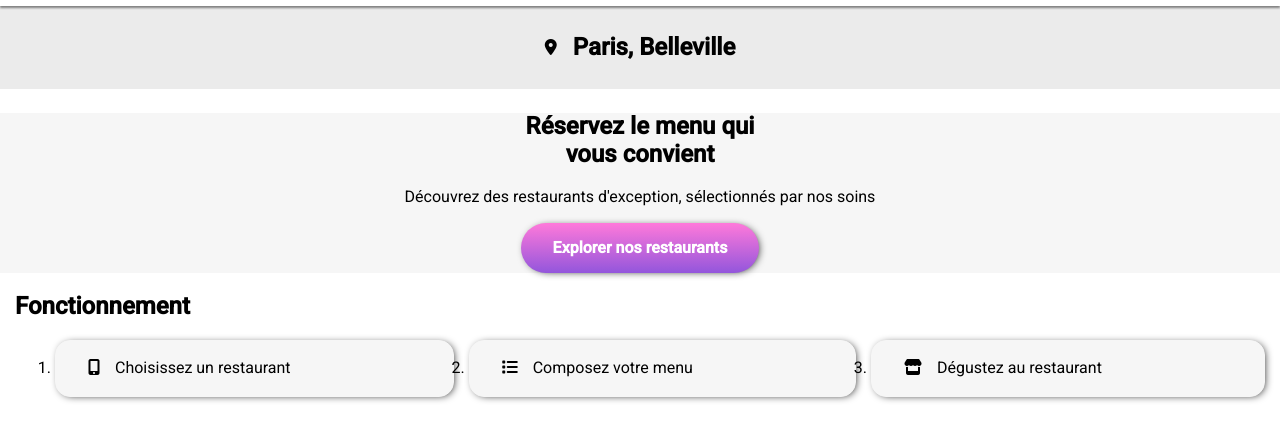
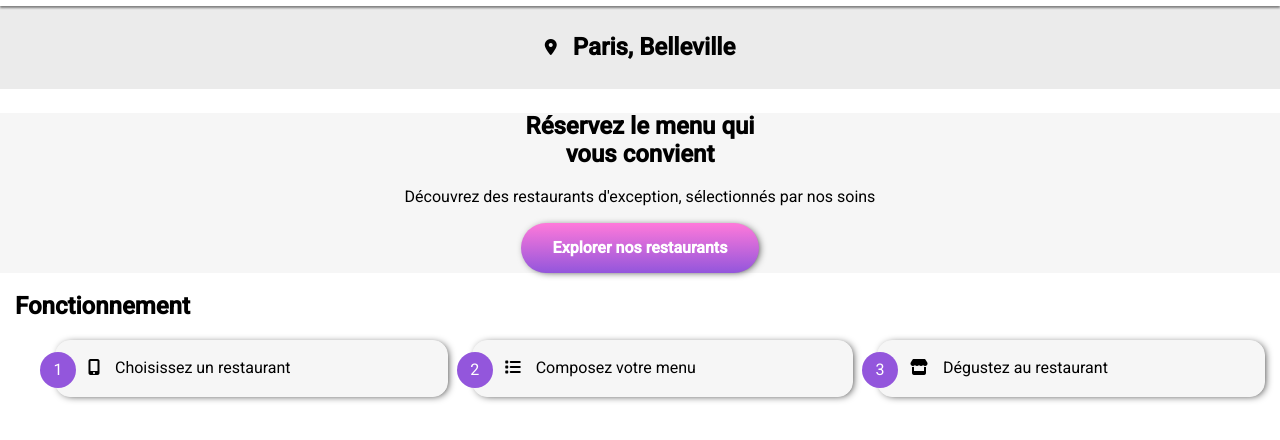
Before and after one commit to ClementSeemann/Ohmyfood, a website: page index.html in a window 1280 px wide. Shown: the part 84-524 px from the top of the page. Drawn offline with Linux system fonts and the light colour scheme; a web font is replaced by a local one.

Commit message:
Styling ol list and add variables

```diff
--- a/components/fonctionnement.scss
+++ b/components/fonctionnement.scss
@@ -2,20 +2,38 @@
 @import "../utils/zoomhover.scss";
 @import "../utils/colors.scss";
 .fonctionnement{
+    counter-reset: steps;
     & ol{
         display: flex;
-        gap: 15px;
-        @media (max-width: 800px){
+        gap: 24px;
+        @media (max-width: 980px){
             flex-direction: column;
         }
     }
     & li{
+        list-style-type: none;
         background-color: $grey;
         padding: 18px 32px;
         flex-grow: 1;
         border: 1px solid $grey;
         border-radius: 15px;
         @include shadow;
+        position: relative;
+        &::before{
+            content: counter(steps);
+            counter-increment: steps;
+            color: white;
+            background-color: $purple;
+            display: flex;
+            align-items: center;
+            justify-content: center;
+            width: 36px;
+            height: 36px;
+            border-radius: 50%;
+            position: absolute;
+            bottom: 8px;
+            left: -16px;
+        }
         &:hover{
             @include zoomhover;
         }
```
Also changed, not shown: style.css, 1 other file.
